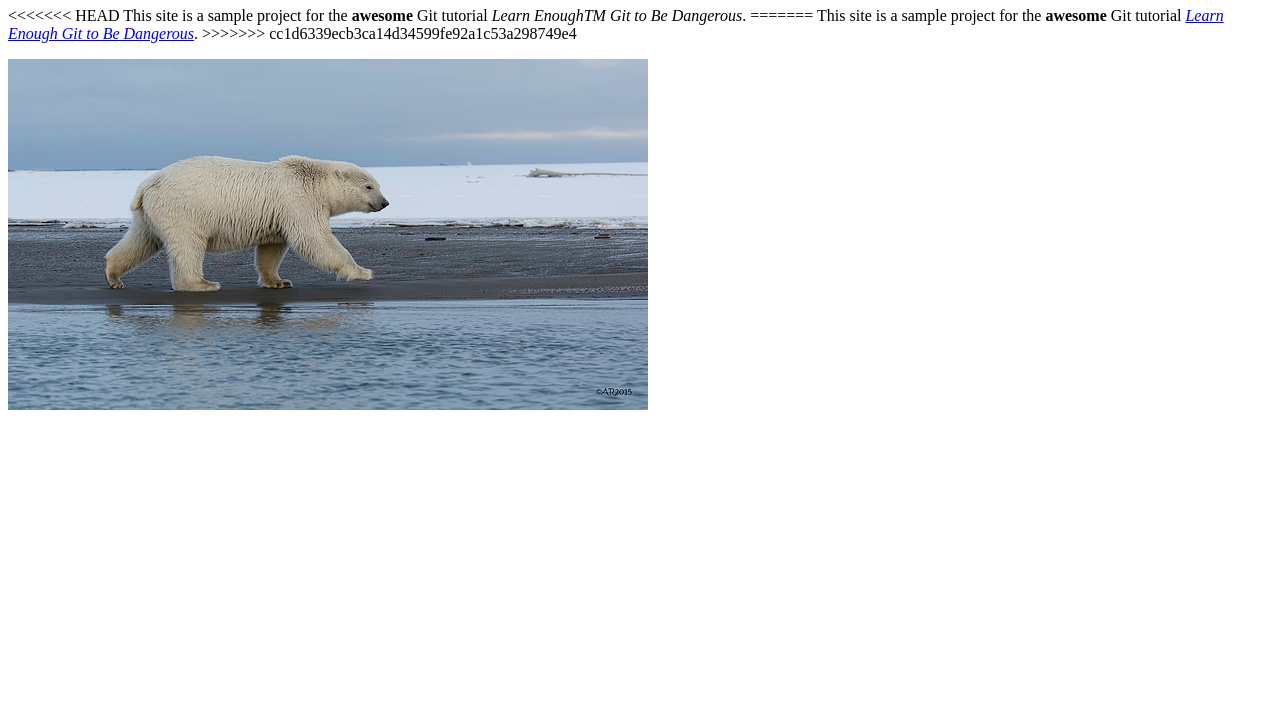
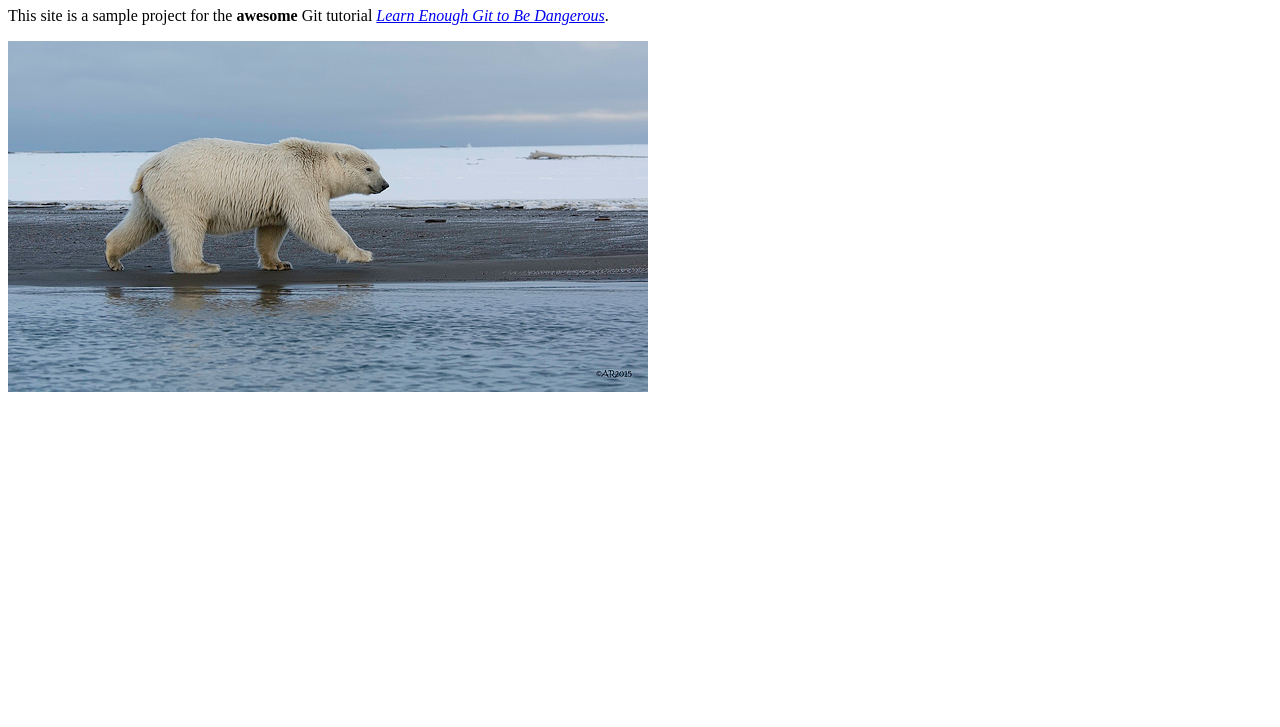
Before and after one commit to AK-MATHS/website, a plain HTML site: page about.html in a window 1280 px wide. Shown: the part 73-800 px from the top of the page. Drawn offline with Linux system fonts and the light colour scheme.

Commit message:
correct error

```diff
--- a/about.html
+++ b/about.html
@@ -7,11 +7,7 @@
   <body>
     <h1>About Us</h1>
     <p>
-<<<<<<< HEAD
-      This site is a sample project for the <strong>awesome</strong> Git tutorial <em>Learn EnoughTM Git to Be Dangerous</em>.
-=======
       This site is a sample project for the <strong>awesome</strong> Git tutorial <a href="http://learnenough.com/git-tutorial"> <em>Learn Enough Git to Be Dangerous</em></a>.
->>>>>>> cc1d6339ecb3ca14d34599fe92a1c53a298749e4
     </p>
     <img src="images/polar_bear.jpg" alt="Polar bear" />
   </body>
```
